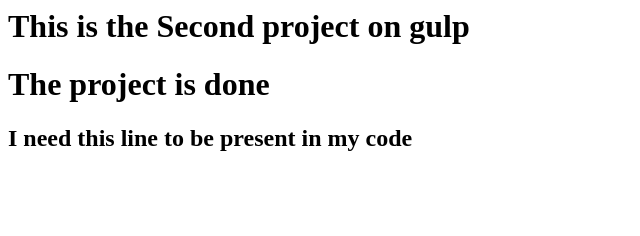
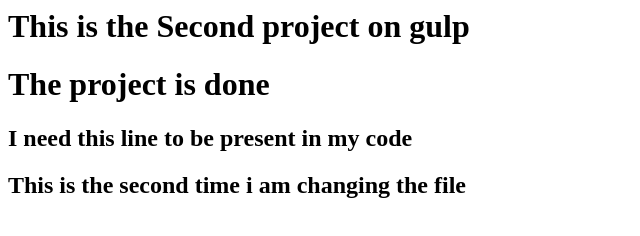
Before and after one commit to kumaranish8888/gulprepo, a website: page index.html in a window 1280 px wide. Shown: the whole page, without its empty margins (0-640 px from the left). Drawn offline with Linux system fonts and the light colour scheme.

Commit message:
Harsha changing again

```diff
--- a/index.html
+++ b/index.html
@@ -8,5 +8,6 @@
     <h1>This is the Second project on gulp</h1>
         <h1>The project is done </h1>
         <h2>I need this line to be present in my code</h2>
+        <h2>This is the second time i am changing the file</h2>
     </body>
 </html>
```
